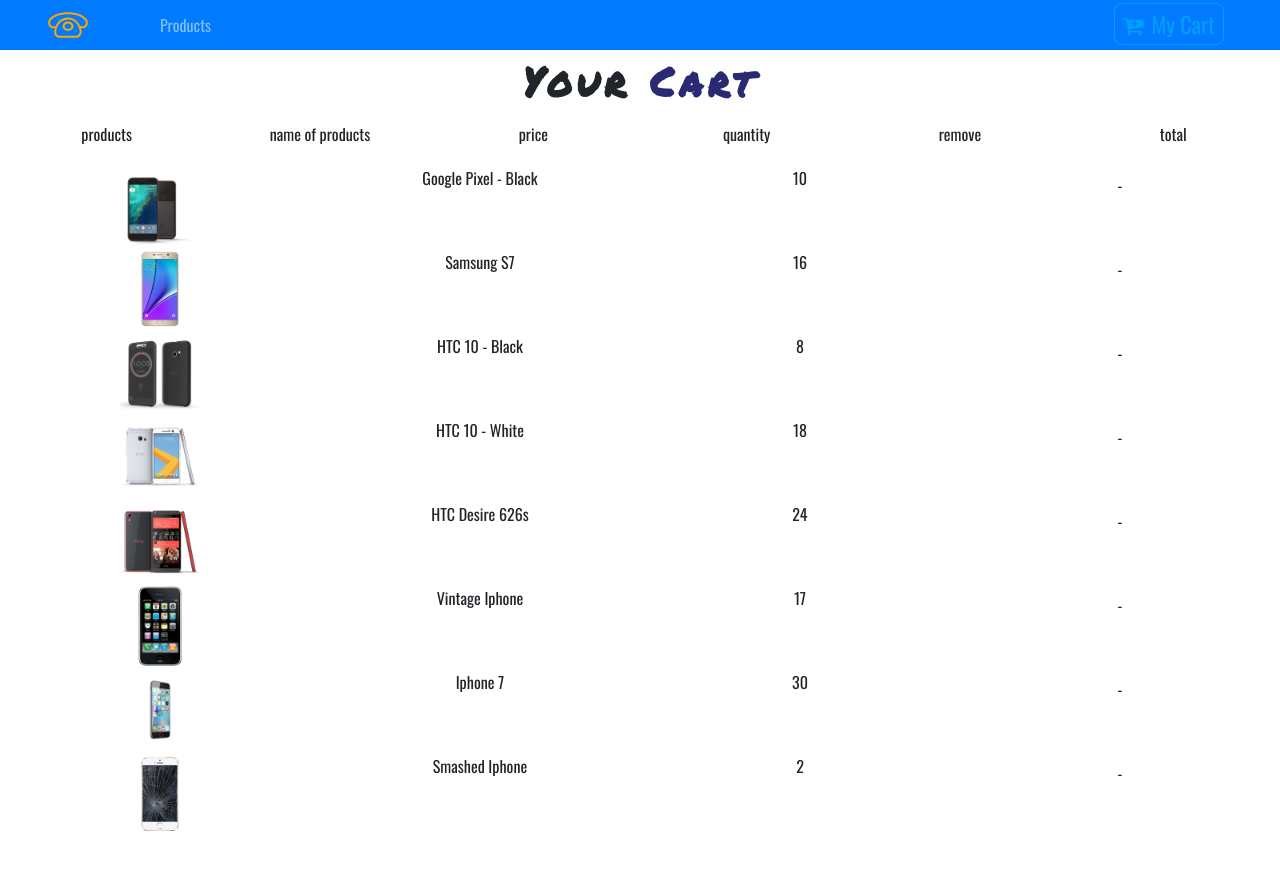
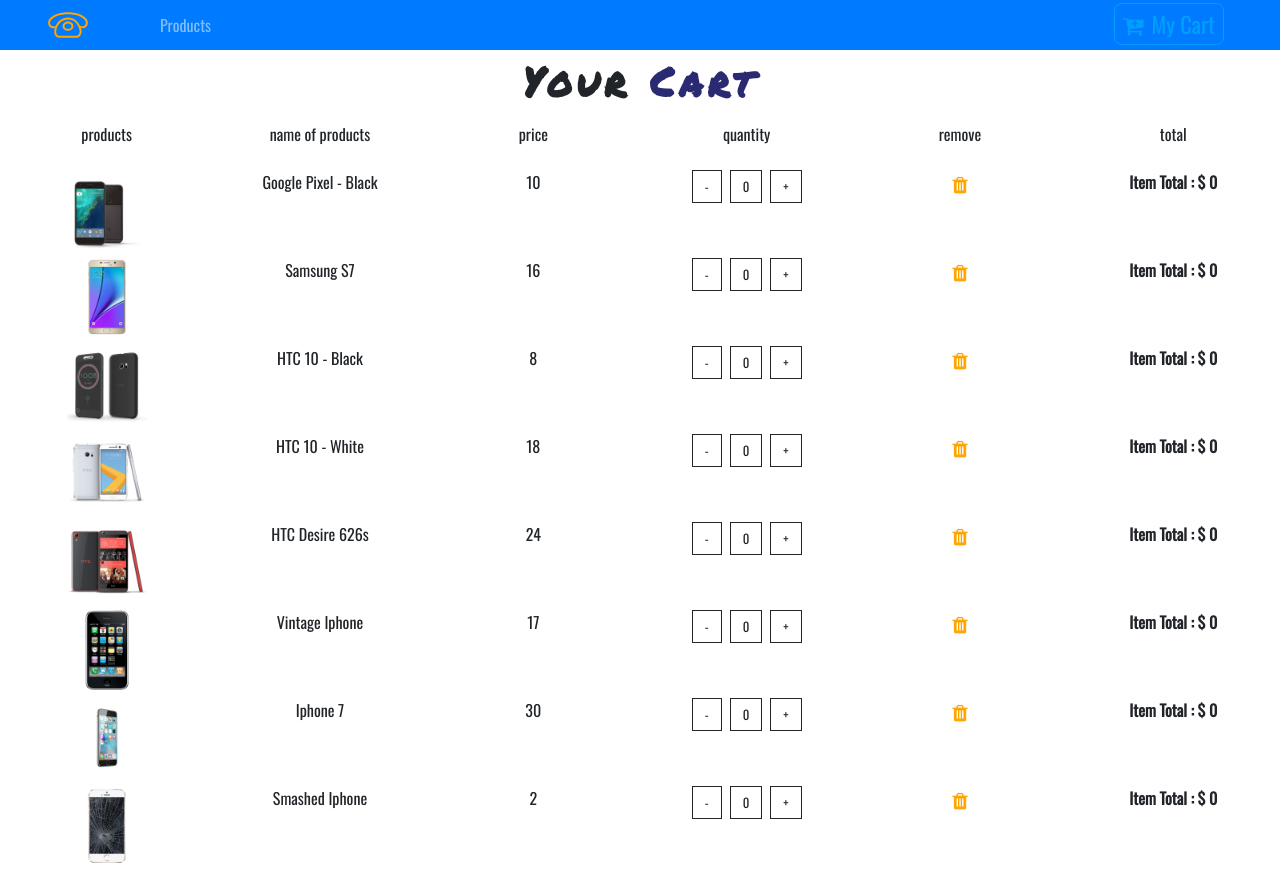
Before and after one commit to chamanoS/PhoneShop-Ecommerce, a React (Create React App) app in the folder ecommerce/: page /cart in a window 1280 px wide. Before the commit the page ends 838 px from the top, so only its background shows below. Built offline with nearby package versions, Linux system fonts and the light colour scheme.

Commit message:
cartItem UI

```diff
--- a/ecommerce/src/App.css
+++ b/ecommerce/src/App.css
@@ -21,3 +21,20 @@
 .text-bright{
   color: var(--lightBlue);
 }
+.btn-black{
+  background: transparent;
+  text-transform: capitalize;
+  font-size: 0.8rem !important;
+  color: var(--mainDark);
+  border-radius: 0 !important;
+  border: 0.1rem solid var(--mainDark) !important;
+}
+.btn-black:hover{
+  background: var(--mainDark) !important;
+  color: var(--mainWhite) !important;
+}
+.cart-icon{
+  cursor: pointer;
+  font-size: 1.2rem;
+  color: var(--mainYellow);
+}
--- a/ecommerce/src/Components/cart/CartItem.js
+++ b/ecommerce/src/Components/cart/CartItem.js
@@ -4,7 +4,7 @@
     const {id,title,img,price,total,count} = item;
     const {increment,decrement,removeItem} = value
     return (
-        <div className="row my-1 text-capitalize text-center">
+        <div className="row my-2 text-capitalize text-center">
             <div className="col-10 mx-auto col-lg-2">
                 <img src={img} style={{width:"5rem",height:"5rem"}} className="img-fluid" alt="product"/>
             </div>
@@ -18,8 +18,18 @@
                 <div className="d-flex justify-content-center">
                     <div>
                         <span className="btn btn-black mx-1" onClick={()=>decrement(id)}>-</span>
+                        <span className="btn btn-black mx-1" >{count}</span>
+                        <span className="btn btn-black mx-1" onClick={()=>increment(id)}>+</span>
                     </div>
                 </div>
+            </div>
+            <div className="col-10 mx-auto col-lg-2">
+                <div className="cart-icon" onClick={()=>removeItem(id)}>
+                    <i className="fa fa-trash"></i>
+                </div>
+            </div>
+            <div className="col-10 mx-auto col-lg-2">
+                <strong>item total : $ {total}</strong>
             </div>
         </div>
     )
```
